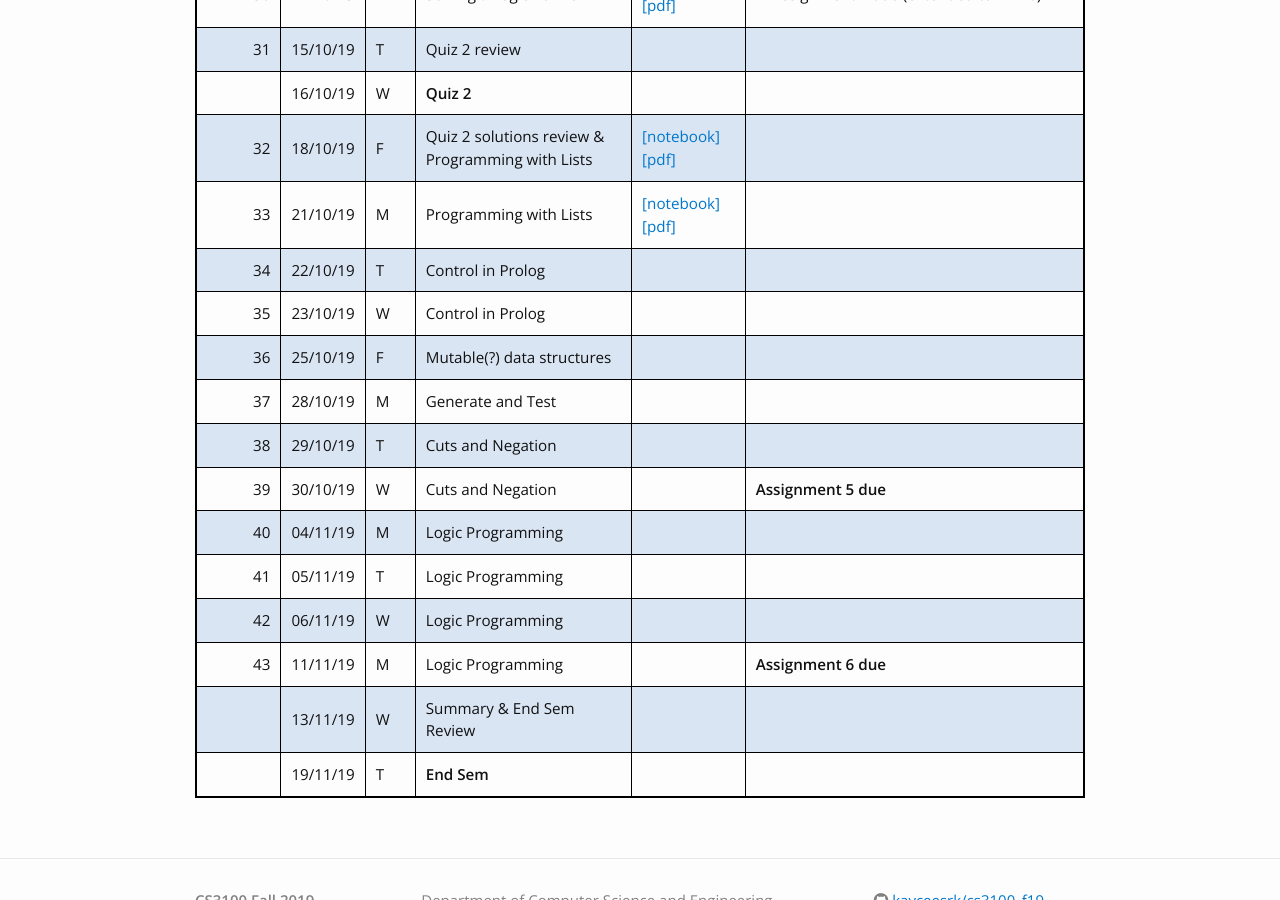
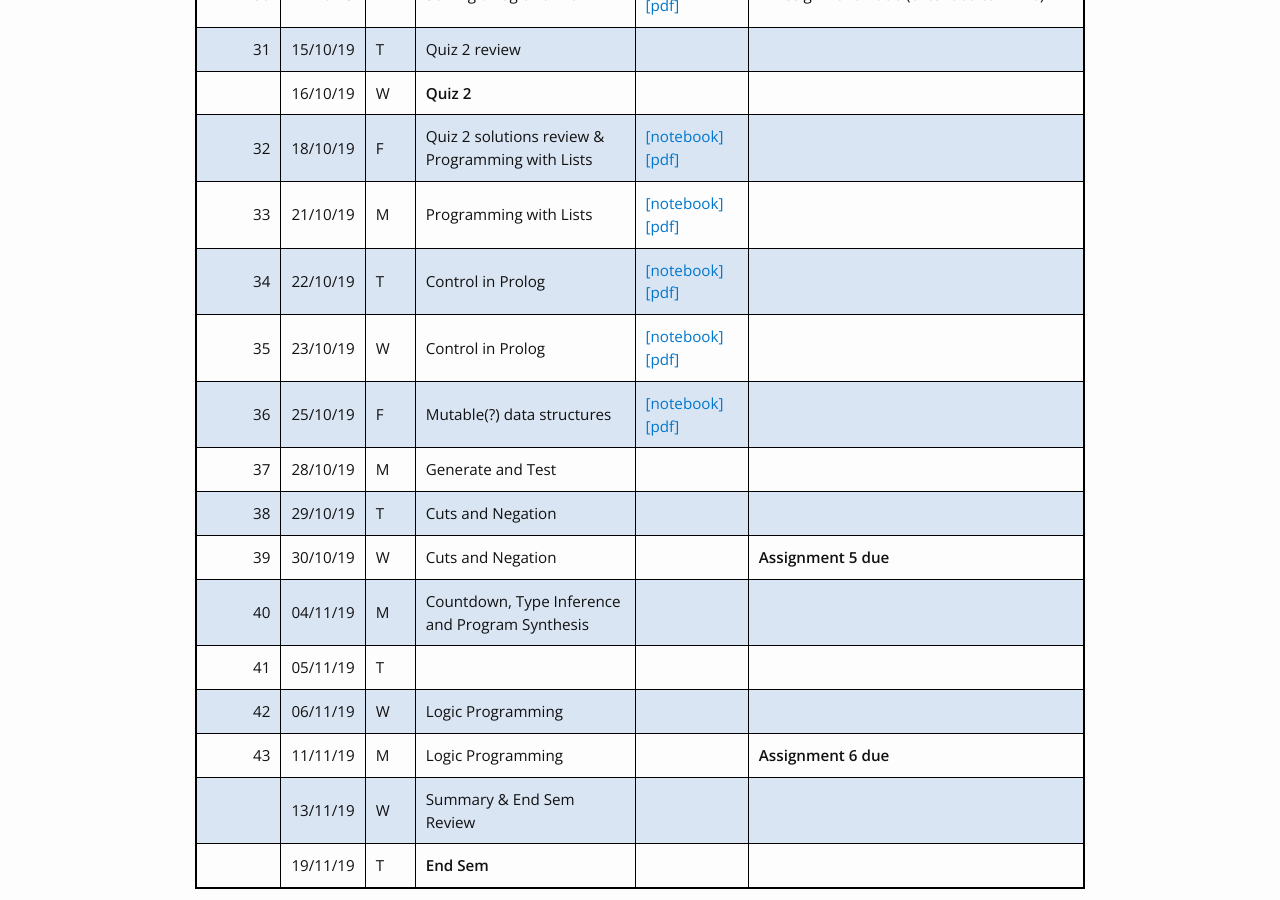
Before and after one commit to kayceesrk/cs3100_m20, a Jekyll site: the page built from schedule.md, in a window 1280 px wide and 900 px high, scrolled down 2542 px. Built offline with Jekyll 4.4.1, drawn with Linux system fonts in a browser that asks for light colours; nearby versions of some CDN libraries.

Commit message:
New changes

```diff
--- a/schedule.md
+++ b/schedule.md
@@ -50,14 +50,14 @@ interactive notebooks are accessed using docker container whose instructions are
 ||16/10/19|W|**Quiz 2**|||
 |32|18/10/19|F|Quiz 2 solutions review & Programming with Lists|[\[notebook\]](https://github.com/kayceesrk/cs3100_f19/blob/gh-pages/lectures/lec20/lec20.ipynb) [\[pdf\]]({{site.baseurl}}/lectures/lec20/lec20.pdf)||
 |33|21/10/19|M|Programming with Lists|[\[notebook\]](https://github.com/kayceesrk/cs3100_f19/blob/gh-pages/lectures/lec20/lec20.ipynb) [\[pdf\]]({{site.baseurl}}/lectures/lec20/lec20.pdf)||
-|34|22/10/19|T|Control in Prolog|||
-|35|23/10/19|W|Control in Prolog|||
-|36|25/10/19|F|Mutable(?) data structures|||
+|34|22/10/19|T|Control in Prolog|[\[notebook\]](https://github.com/kayceesrk/cs3100_f19/blob/gh-pages/lectures/lec21/lec21.ipynb) [\[pdf\]]({{site.baseurl}}/lectures/lec21/lec21.pdf)||
+|35|23/10/19|W|Control in Prolog|[\[notebook\]](https://github.com/kayceesrk/cs3100_f19/blob/gh-pages/lectures/lec21/lec21.ipynb) [\[pdf\]]({{site.baseurl}}/lectures/lec21/lec21.pdf)||
+|36|25/10/19|F|Mutable(?) data structures|[\[notebook\]](https://github.com/kayceesrk/cs3100_f19/blob/gh-pages/lectures/lec22/lec22.ipynb) [\[pdf\]]({{site.baseurl}}/lectures/lec22/lec22.pdf)||
 |37|28/10/19|M|Generate and Test|||
 |38|29/10/19|T|Cuts and Negation|||
 |39|30/10/19|W|Cuts and Negation||**Assignment 5 due**|
-|40|04/11/19|M|Logic Programming|||
-|41|05/11/19|T|Logic Programming|||
+|40|04/11/19|M|Countdown, Type Inference and Program Synthesis|||
+|41|05/11/19|T||||
 |42|06/11/19|W|Logic Programming|||
 |43|11/11/19|M|Logic Programming||**Assignment 6 due**|
 ||13/11/19|W|Summary & End Sem Review|||
```
Also changed, not shown: 5 other files.
